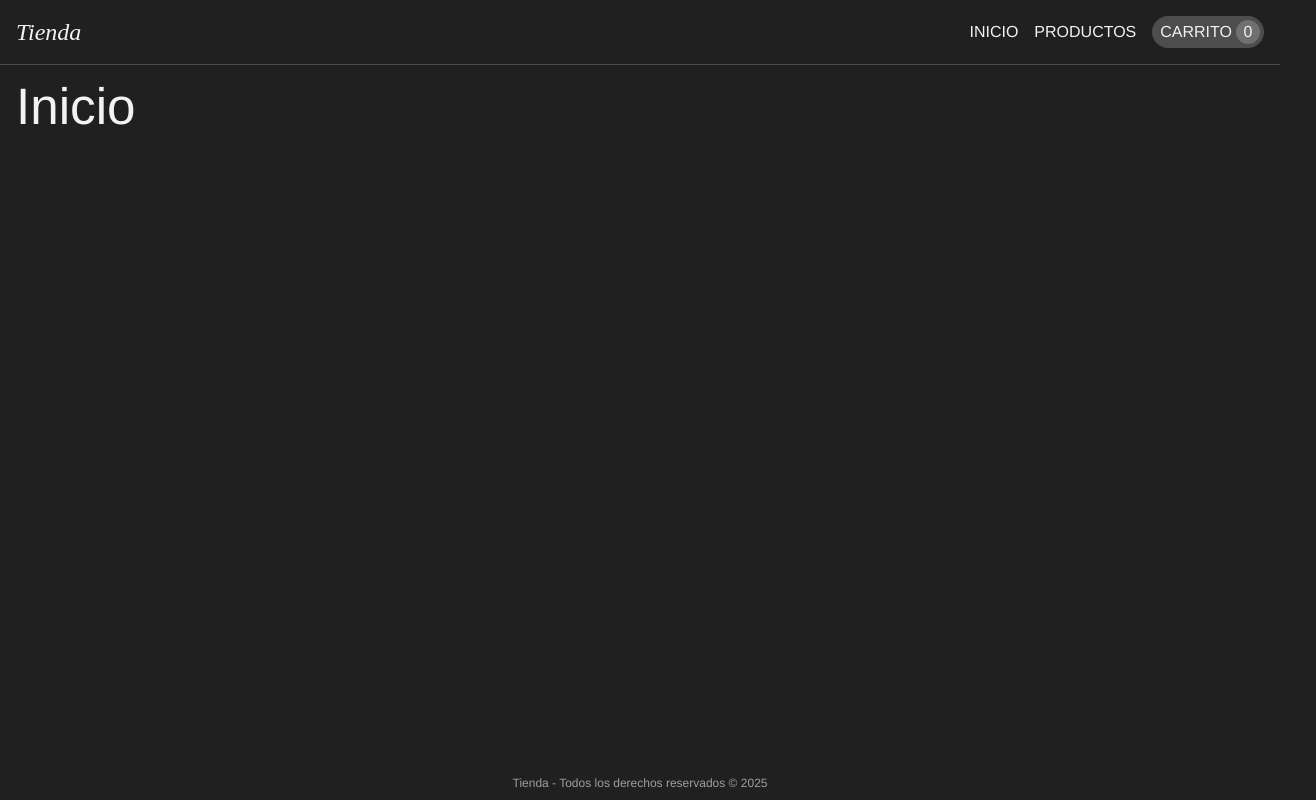
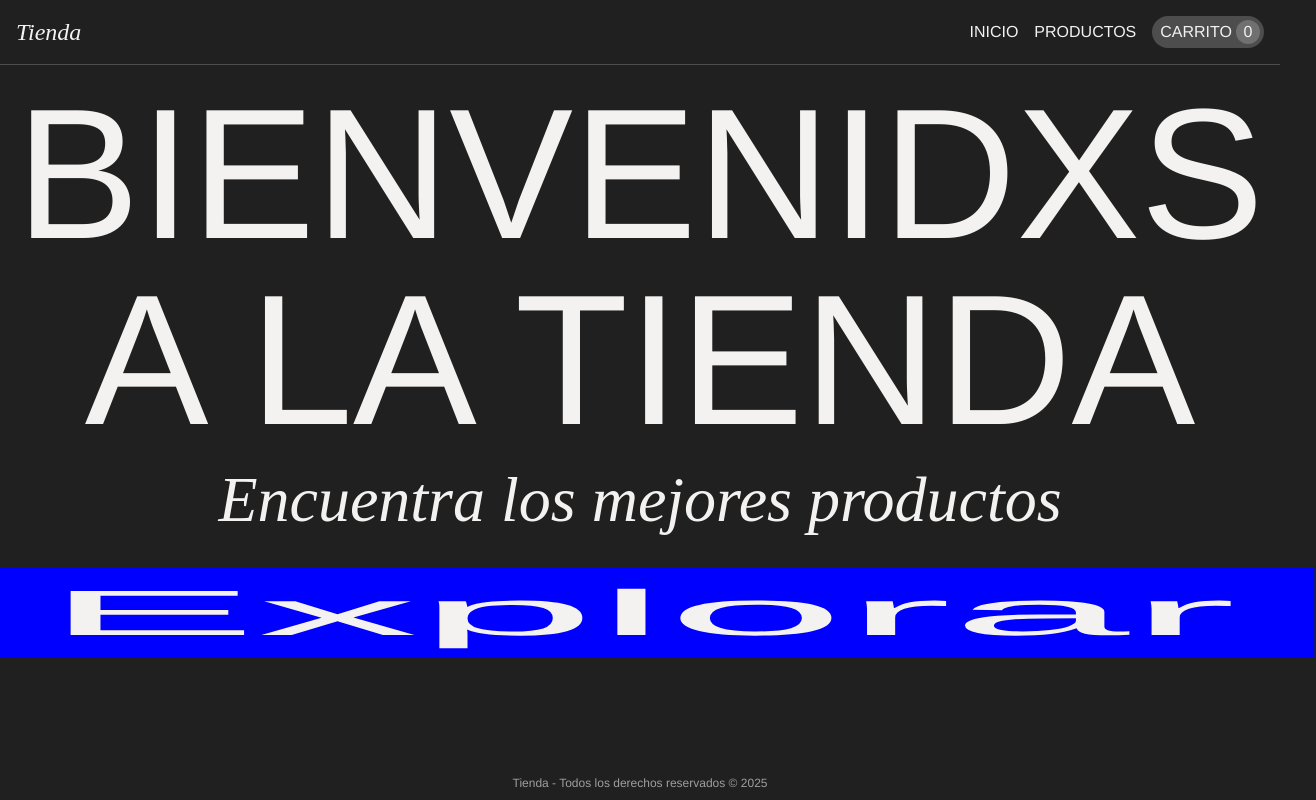
Before and after one commit to sofffja/talentotech-reactjs, a React (Vite) app: page / in a window 1280 px wide. Shown: the whole page, 1316 px wide, since content can reach past the window. Built offline with nearby package versions, Linux system fonts and the light colour scheme.

Commit message:
Update Home layout and styles

```diff
--- a/src/pages/Home/Home.css
+++ b/src/pages/Home/Home.css
@@ -0,0 +1,20 @@
+.home {
+  text-align: center;
+}
+
+.home h2 {
+  font-size: 14.5vw;
+  text-transform: uppercase;
+}
+
+.home p {
+  font-family: 'Times New Roman', Times, serif;
+  font-size: 5vw;
+  font-style: italic;
+}
+
+.home button {
+  margin-top: 20px;
+  font-size: 5vw;
+  transform: scaleX(5);
+}
--- a/src/pages/Home/Home.jsx
+++ b/src/pages/Home/Home.jsx
@@ -1,9 +1,21 @@
 import './Home.css';
+import Button from '../../components/Button/Button';
+import { useNavigate } from 'react-router';
 
 export default function Home() {
+  const navigate = useNavigate();
+
+  const handleExploreClick = () => {
+    navigate('/productos');
+  };
+
   return (
     <div className="home">
-      <h1>Inicio</h1>
+      <h2>Bienvenidxs a la tienda</h2>
+      <p>Encuentra los mejores productos</p>
+      <div className="home__button">
+        <Button onClick={handleExploreClick}>Explorar</Button>
+      </div>
     </div>
   );
 }
```
